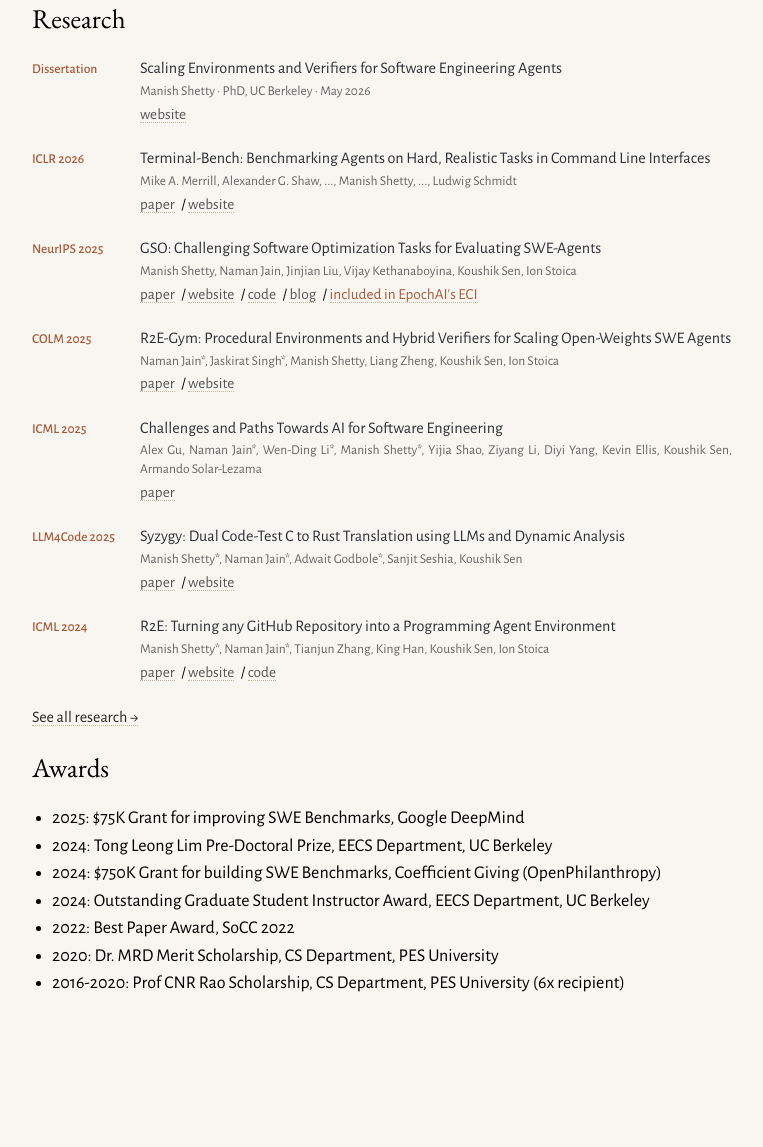
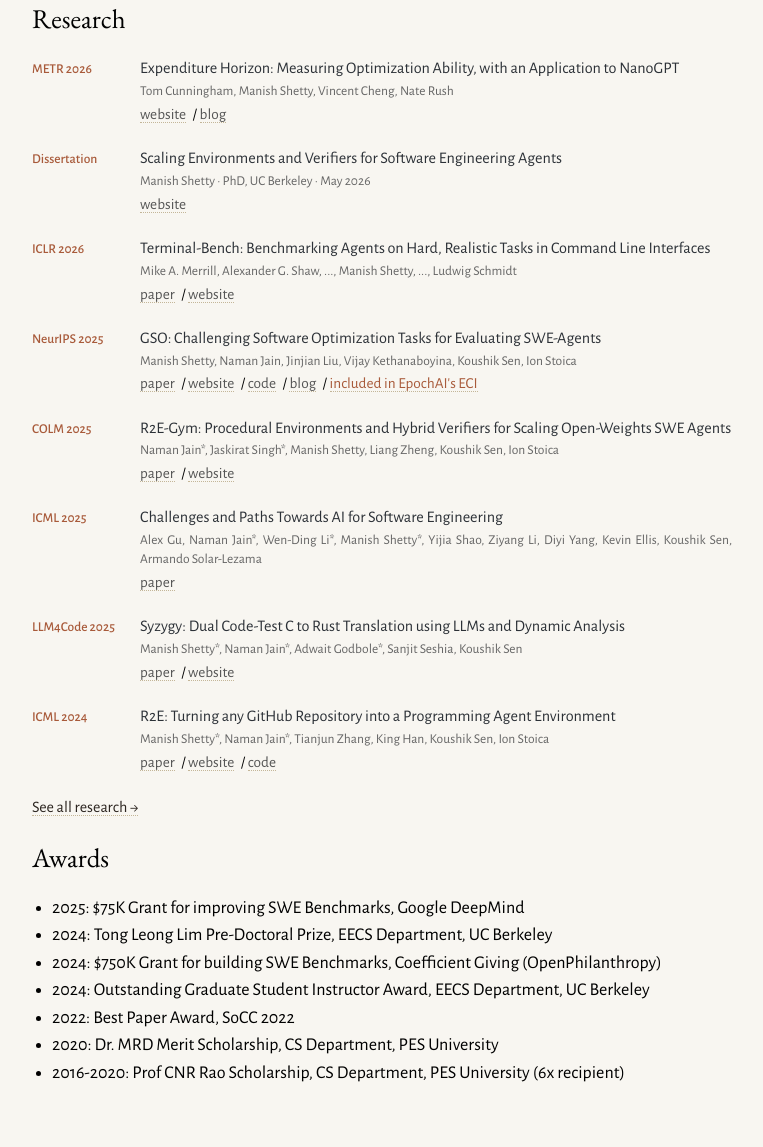
Before and after one commit to manishshettym/manishshettym.github.io, a Jekyll site: the page built from index.md, in a window 1280 px wide. Shown: the part 353-1500 px from the top of the page, without its empty margins (258-1021 px from the left). Built offline with Jekyll 4.4.1, drawn with Linux system fonts in a browser that asks for light colours; a style sheet for code colours, icons or effects is not loaded; before the commit the page ends 1411 px from its top, so only the background shows below that; part of the change alters nothing that is shown.

Commit message:
feat: add METR expenditure horizon work, refresh site description
- link-post for 'Expenditure Horizon' (METR, Jul 2026)
- research entry on homepage and /papers
- site description now reflects METR role

Co-Authored-By: Claude Opus 5.5 <noreply@anthropic.com>

```diff
--- a/_config.yml
+++ b/_config.yml
@@ -21,8 +21,8 @@
 title: Manish Shetty
 email: manishs@berkeley.com
 description: >- # this means to ignore newlines until "baseurl:"
-  Computer Science PhD student in the Programming Systems group at UC Berkeley
-  studying programming languages and software engineering.
+  Researcher at METR measuring the capabilities of frontier AI. PhD in Computer Science from UC Berkeley,
+  where I built evals and environments for AI software engineering agents.
 baseurl: "" # the subpath of your site, e.g. /blog
 url: "https://manishs.org" # the base hostname & protocol for your site, e.g. http://example.com
 twitter_username: slimshetty_
--- a/_data/papers.yml
+++ b/_data/papers.yml
@@ -1,3 +1,10 @@
+- title: "Expenditure Horizon: Measuring Optimization Ability, with an Application to NanoGPT"
+  authors: "Tom Cunningham, Manish Shetty, Vincent Cheng, Nate Rush"
+  venue: "METR 2026"
+  website: "https://metr.org/blog/2026-07-21-expenditure-horizon/"
+  blog: "/notes/expenditure-horizon/"
+  featured: true
+
 - title: "Scaling Environments and Verifiers for Software Engineering Agents"
   authors: "Manish Shetty · PhD, UC Berkeley · May 2026"
   venue: "Dissertation"
--- /dev/null
+++ b/_posts/2026-07-21-expenditure-horizon.md
@@ -0,0 +1,19 @@
+---
+layout: post
+title: "Expenditure Horizon: Measuring Optimization Ability"
+date: 2026-07-21
+description: "A new way to measure how good AI agents are at open-ended optimization: find the dollar amount at which human and agent effort buy the same amount of progress. Applied to the NanoGPT speedrun."
+tags:
+  - AI R&D
+  - evals
+  - software optimization
+external_url: https://metr.org/blog/2026-07-21-expenditure-horizon/
+---
+
+Most capability benchmarks are pass/fail: did the agent solve the task or not. Optimization problems don't fit that mold. There is always a little more speed to find, and the interesting question is how much progress an agent buys per dollar compared to a human doing the same work.
+
+With Tom Cunningham, Vincent Cheng, and Nate Rush, we propose the *expenditure horizon*: the level of spending at which autonomous agent effort and human effort achieve the same progress on an optimization problem. Using the public history of the NanoGPT speedrun, we estimate that a marginal 1% speedup costs roughly \\$2,500 of human labor, then run frontier agents on the same problem and compare their returns to spend.
+
+The agents' expenditure horizons range from \\$0 to about \\$3,300. Weaker models mostly chase noise and make no real improvements. Stronger models make modest but genuine contributions, yet fall behind human effort once spending passes about \\$10K. The takeaway is that autonomous optimization by agents currently has minimal effect on AI R&D progress in NanoGPT. The post also covers where the method breaks down: it measures autonomous work only, it works best when returns to labor are smooth, and horizons shrink on problems that earlier agents have already optimized.
+
+[Read the full post on metr.org →]({{ page.external_url }})
```
